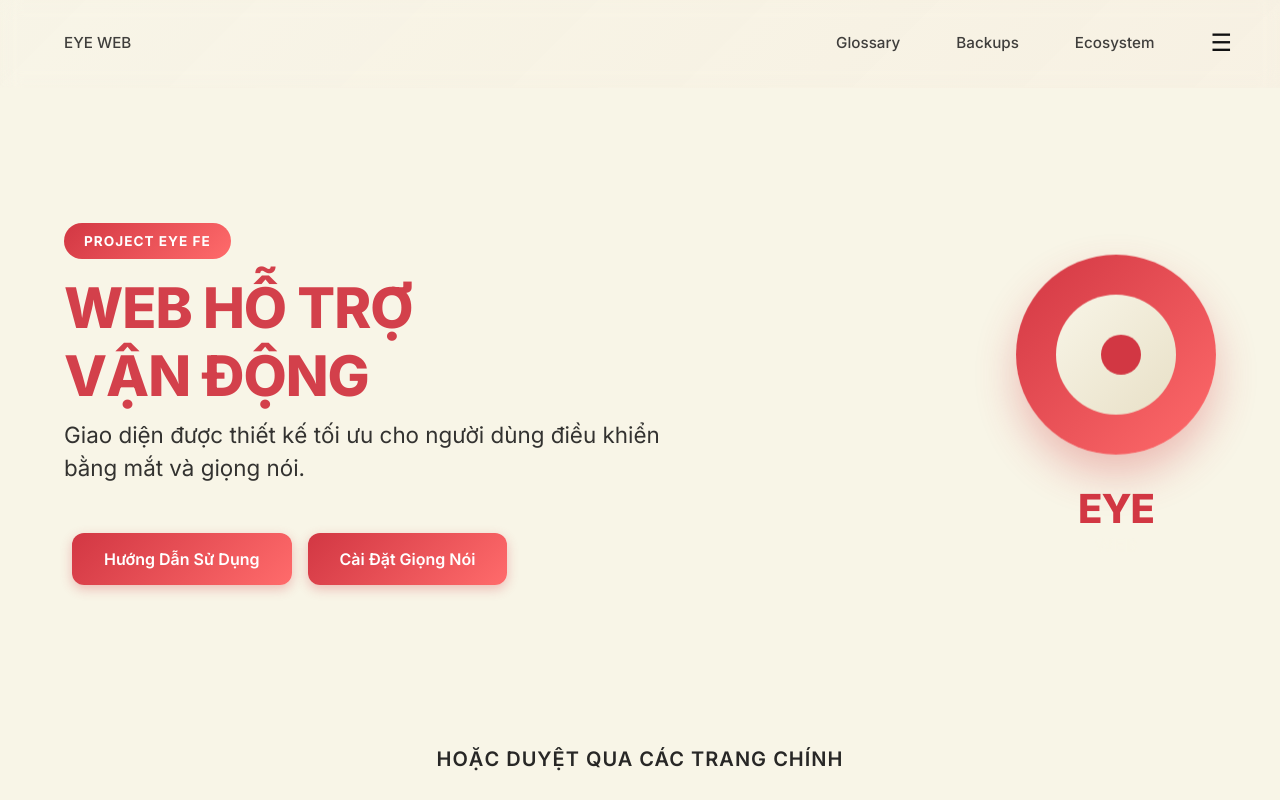
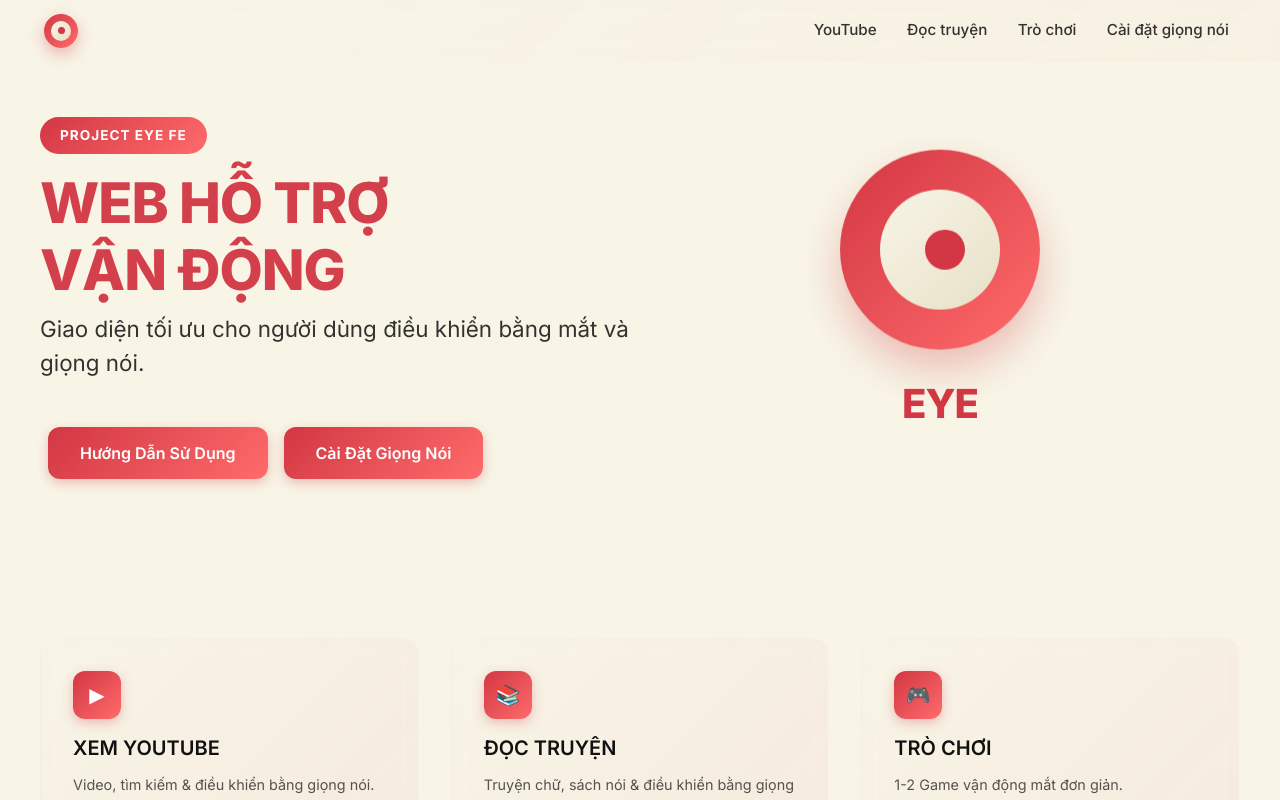
Before and after one commit to tthuy123/eye_fe, a Next.js app: page / in a window 1280 px wide. Shown: the top 800 px of the page. Built offline with nearby package versions, Linux system fonts and the light colour scheme.

Commit message:
fix navbar

```diff
--- a/src/app/home.module.css
+++ b/src/app/home.module.css
@@ -10,21 +10,87 @@
 .mainContentWrapper {
   max-width: 1200px;
   margin: 0 auto;
-  padding: 5rem 1.5rem;
-  /* THAY ĐỔI: Xóa text-align: center; */
-  /* text-align: center; */
 }
 
 /* --- NAVBAR (Hiện đại và nhẹ nhàng) --- */
 .navBar {
   width: 100%;
-  padding: 1.5rem 3rem;
+  padding: 0.75rem 1.25rem; /* compact */
   border-bottom: 1px solid rgba(248,245,231,0.2); /* Viền màu be */
+  display: flex;
+  justify-content: center; /* center inner container */
+  align-items: center;
+  backdrop-filter: blur(10px);
+  background: linear-gradient(135deg, rgba(248,245,231,0.05) 0%, rgba(210,55,67,0.02) 100%);
+  position: sticky;
+  top: 0;
+  z-index: 50;
+  transition: box-shadow 0.25s ease, border-color 0.25s ease, background 0.25s ease, padding 0.2s ease;
+}
+
+.navBarScrolled {
+  box-shadow: 0 10px 30px rgba(0,0,0,0.25);
+  border-color: rgba(248,245,231,0.25);
+  background: linear-gradient(135deg, rgba(0,0,0,0.25) 0%, rgba(210,55,67,0.06) 100%);
+}
+
+.navInner {
+  width: 100%;
+  max-width: 1200px;
   display: flex;
   justify-content: space-between;
   align-items: center;
-  backdrop-filter: blur(10px);
-  background: linear-gradient(135deg, rgba(248,245,231,0.05) 0%, rgba(210,55,67,0.02) 100%);
+}
+
+.navBrand {
+  color: inherit;
+  text-decoration: none;
+  font-weight: 800;
+  letter-spacing: -0.5px;
+  font-size: 1.1rem;
+  padding: 0.1rem 0.25rem;
+  border-radius: 8px;
+}
+
+/* mini logo */
+.miniLogo {
+  display: inline-flex;
+  align-items: center;
+  justify-content: center;
+}
+
+.miniLogoCircle {
+  width: 34px;
+  height: 34px;
+  border-radius: 50%;
+  background: linear-gradient(135deg, var(--color-theme-primary-red), #ff6b6b);
+  display: flex;
+  align-items: center;
+  justify-content: center;
+  box-shadow: 0 6px 16px rgba(210,55,67,0.35);
+}
+
+.miniLogoEye {
+  width: 20px;
+  height: 20px;
+  border-radius: 50%;
+  background: linear-gradient(135deg, #F8F5E7, #e8e0c7);
+  display: flex;
+  align-items: center;
+  justify-content: center;
+}
+
+.miniLogoPupil {
+  width: 7px;
+  height: 7px;
+  border-radius: 50%;
+  background: var(--color-theme-primary-red);
+}
+
+.navMenu {
+  display: flex;
+  gap: 0.5rem; /* tighter */
+  align-items: center;
 }
 
 .navLink {
@@ -32,16 +98,104 @@
   text-decoration: none;
   font-weight: 500;
   font-size: 0.95rem; /* Giảm kích thước */
-  opacity: 0.8;
-  transition: all 0.3s ease;
-  padding: 0.5rem 1rem;
+  opacity: 0.85;
+  transition: all 0.25s ease;
+  padding: 0.4rem 0.7rem; /* tighter */
   border-radius: 8px;
 }
 
 .navLink:hover {
   color: var(--color-theme-primary-red);
   opacity: 1;
-  background: rgba(210,55,67,0.1);
+  background: rgba(210,55,67,0.10);
+}
+
+.activeLink {
+  color: var(--color-theme-primary-red);
+  background: rgba(210,55,67,0.12);
+  box-shadow: inset 0 0 0 1px rgba(210,55,67,0.25);
+}
+
+.hamburger {
+  display: none;
+  width: 36px; /* smaller */
+  height: 36px;
+  align-items: center;
+  justify-content: center;
+  border-radius: 10px;
+  border: 1px solid rgba(248,245,231,0.2);
+  background: rgba(248,245,231,0.06);
+  transition: all 0.25s ease;
+}
+
+.hamburger:hover {
+  transform: translateY(-1px);
+  box-shadow: 0 6px 18px rgba(0,0,0,0.25);
+  border-color: rgba(210,55,67,0.35);
+}
+
+.hamburgerLine {
+  display: block;
+  width: 16px;
+  height: 2px;
+  background: var(--color-theme-text-dark);
+  border-radius: 2px;
+  transition: transform 0.25s ease, opacity 0.25s ease;
+}
+
+.hamburgerLine + .hamburgerLine {
+  margin-top: 4px;
+}
+
+.hamburgerLineTopOpen {
+  transform: translateY(6px) rotate(45deg);
+}
+
+.hamburgerLineMiddleOpen {
+  opacity: 0;
+}
+
+.hamburgerLineBottomOpen {
+  transform: translateY(-6px) rotate(-45deg);
+}
+
+/* Mobile menu */
+.mobileMenu {
+  display: none;
+  flex-direction: column;
+  gap: 0.25rem; /* tighter */
+  padding: 0 0.75rem 0.75rem 0.75rem;
+}
+
+.mobileMenuOpen {
+  display: flex;
+}
+
+.mobileNavLink {
+  color: inherit;
+  text-decoration: none;
+  font-weight: 500;
+  font-size: 0.95rem;
+  opacity: 0.9;
+  transition: opacity 0.2s ease;
+  padding: 0.5rem 0.6rem;
+  border-radius: 8px;
+  background: rgba(248,245,231,0.06);
+  border: 1px solid rgba(248,245,231,0.12);
+}
+
+.mobileNavLink:hover {
+  opacity: 1;
+}
+
+/* Responsive navbar */
+@media (max-width: 900px) {
+  .navMenu {
+    display: none;
+  }
+  .hamburger {
+    display: inline-flex;
+  }
 }
 
 /* --- HERO SECTION LAYOUT --- */
@@ -63,6 +217,7 @@
   display: flex;
   justify-content: center;
   align-items: center;
+  transform: translateX(-200px);
 }
 
 /* --- LOGO DESIGN --- */
--- a/src/app/page.tsx
+++ b/src/app/page.tsx
@@ -3,6 +3,8 @@
 
 import Link from 'next/link';
 import styles from './home.module.css'; // Đảm bảo đã import
+import { useEffect, useState } from 'react';
+import { usePathname } from 'next/navigation';
 
 // Tạm dùng icon đơn giản hoặc chữ cái đại diện
 const iconMap: { [key: string]: string } = {
@@ -20,7 +22,7 @@ const navigationItems = [
   { name: 'HỖ TRỢ GIỌNG NÓI', description: 'Thiết lập và điều khiển toàn bộ ứng dụng.', href: '/voice-config' },
 ];
 
-// Component Logo đơn giản
+// Component Logo đơn giản (dùng cho hero)
 const Logo = () => (
   <div className={styles.logoContainer}>
     <div className={styles.logoCircle}>
@@ -35,26 +37,68 @@ const Logo = () => (
   </div>
 );
 
-// Component cho Navbar
-const Navbar = () => (
-  <nav className={styles.navBar}>
-    <div className="flex justify-between items-center w-full">
-      {/* Logo/Tên dự án */}
-      <Link href="/" className={`${styles.navLink} text-2xl font-black`}>
-        EYE WEB
-      </Link>
-
-      {/* Menu bên phải */}
-      <div className="flex items-center space-x-6 text-base font-medium">
-        <Link href="/glossary" className={styles.navLink}>Glossary</Link>
-        <Link href="/backups" className={styles.navLink}>Backups</Link>
-        <Link href="/ecosystem" className={styles.navLink}>Ecosystem</Link>
-        <button className="text-2xl ml-4">☰</button> {/* Nút menu/cài đặt */}
+// Component Logo nhỏ (dùng cho navbar)
+const MiniLogo = () => (
+  <div className={styles.miniLogo} aria-label="EYE WEB home">
+    <div className={styles.miniLogoCircle}>
+      <div className={styles.miniLogoEye}>
+        <div className={styles.miniLogoPupil}></div>
       </div>
     </div>
-  </nav>
+  </div>
 );
 
+// Component cho Navbar (hiện đại, responsive, gọn)
+const Navbar = () => {
+  const [isOpen, setIsOpen] = useState(false);
+  const [scrolled, setScrolled] = useState(false);
+  const pathname = usePathname();
+
+  useEffect(() => {
+    const onScroll = () => {
+      setScrolled(window.scrollY > 8);
+    };
+    onScroll();
+    window.addEventListener('scroll', onScroll, { passive: true });
+    return () => window.removeEventListener('scroll', onScroll);
+  }, []);
+
+  useEffect(() => {
+    setIsOpen(false);
+  }, [pathname]);
+
+  const navClasses = `${styles.navBar} ${scrolled ? styles.navBarScrolled : ''}`;
+
+  return (
+    <nav className={navClasses}>
+      <div className={styles.navInner}>
+        <Link href="/" className={styles.navBrand}>
+          <MiniLogo />
+        </Link>
+
+        <div className={styles.navMenu}>
+          <Link href="/watches" className={`${styles.navLink} ${pathname === '/watches' ? styles.activeLink : ''}`}>YouTube</Link>
+          <Link href="/stories" className={`${styles.navLink} ${pathname === '/stories' ? styles.activeLink : ''}`}>Đọc truyện</Link>
+          <Link href="/games" className={`${styles.navLink} ${pathname === '/games' ? styles.activeLink : ''}`}>Trò chơi</Link>
+          <Link href="/voice-config" className={`${styles.navLink} ${pathname === '/voice-config' ? styles.activeLink : ''}`}>Cài đặt giọng nói</Link>
+        </div>
+
+        <button aria-label="Toggle menu" className={styles.hamburger} onClick={() => setIsOpen(!isOpen)}>
+          <span className={`${styles.hamburgerLine} ${isOpen ? styles.hamburgerLineTopOpen : ''}`}></span>
+          <span className={`${styles.hamburgerLine} ${isOpen ? styles.hamburgerLineMiddleOpen : ''}`}></span>
+          <span className={`${styles.hamburgerLine} ${isOpen ? styles.hamburgerLineBottomOpen : ''}`}></span>
+        </button>
+      </div>
+
+      <div className={`${styles.mobileMenu} ${isOpen ? styles.mobileMenuOpen : ''}`}>
+        <Link href="/watches" className={styles.mobileNavLink}>YouTube</Link>
+        <Link href="/stories" className={styles.mobileNavLink}>Đọc truyện</Link>
+        <Link href="/games" className={styles.mobileNavLink}>Trò chơi</Link>
+        <Link href="/voice-config" className={styles.mobileNavLink}>Cài đặt giọng nói</Link>
+      </div>
+    </nav>
+  );
+};
 
 const HomePage = () => {
   return (
@@ -76,7 +120,7 @@ const HomePage = () => {
               </h1>
 
               <p className={styles.headerSubtitle}>
-                Giao diện được thiết kế tối ưu cho người dùng điều khiển bằng mắt và giọng nói.
+                Giao diện tối ưu cho người dùng điều khiển bằng mắt và giọng nói.
               </p>
 
               {/* --- NÚT HÀNH ĐỘNG CHÍNH --- */}
@@ -98,8 +142,6 @@ const HomePage = () => {
 
           {/* --- BỐ CỤC THẺ NỘI DUNG (4 CỘT) --- */}
           {/* Giữ nguyên để căn giữa */}
-          <h2 className={styles.gridTitle}>HOẶC DUYỆT QUA CÁC TRANG CHÍNH</h2>
-
           <div className={styles.navigationGrid}>
             {navigationItems.map((item) => (
               <Link key={item.name} href={item.href} className={styles.navCard}>
```
